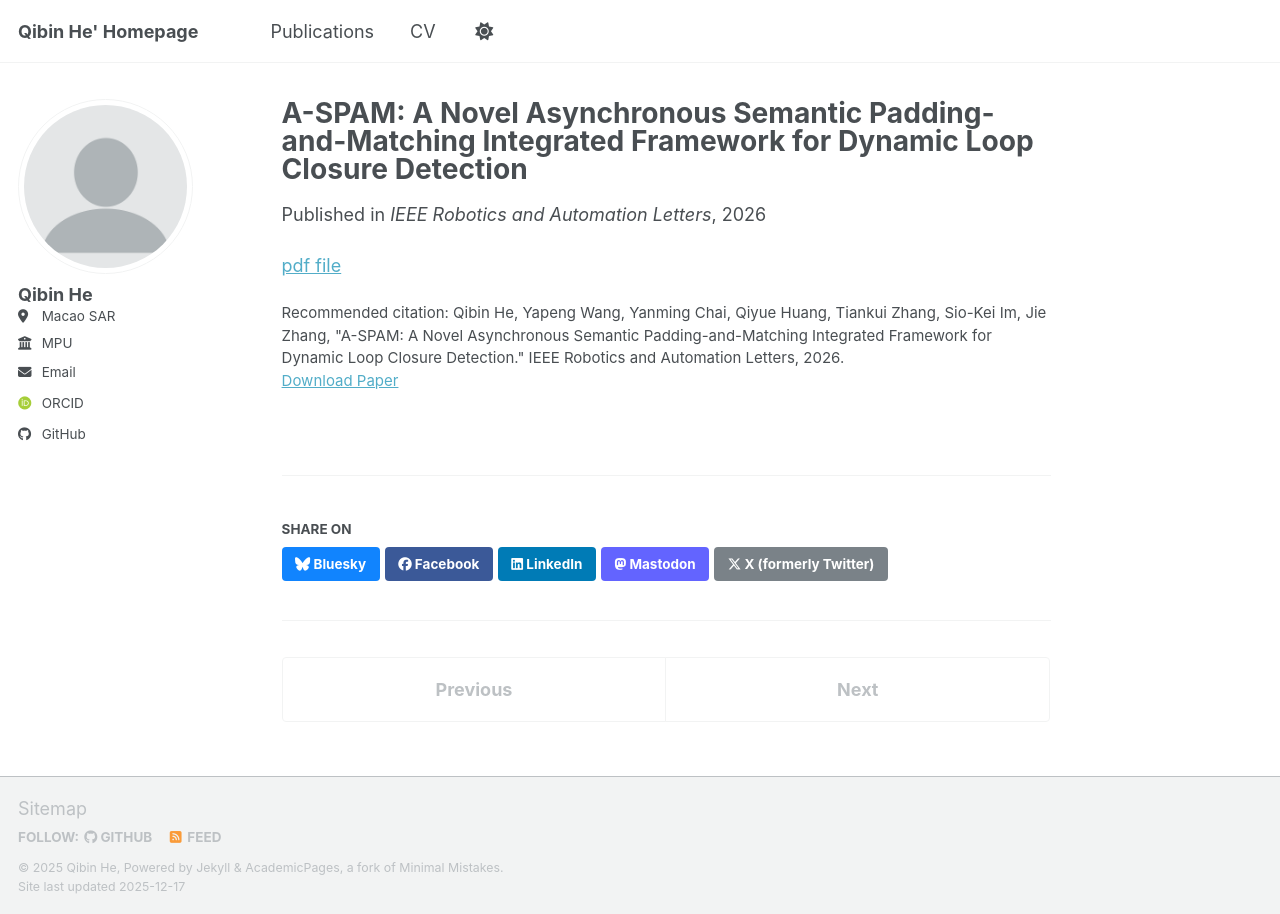
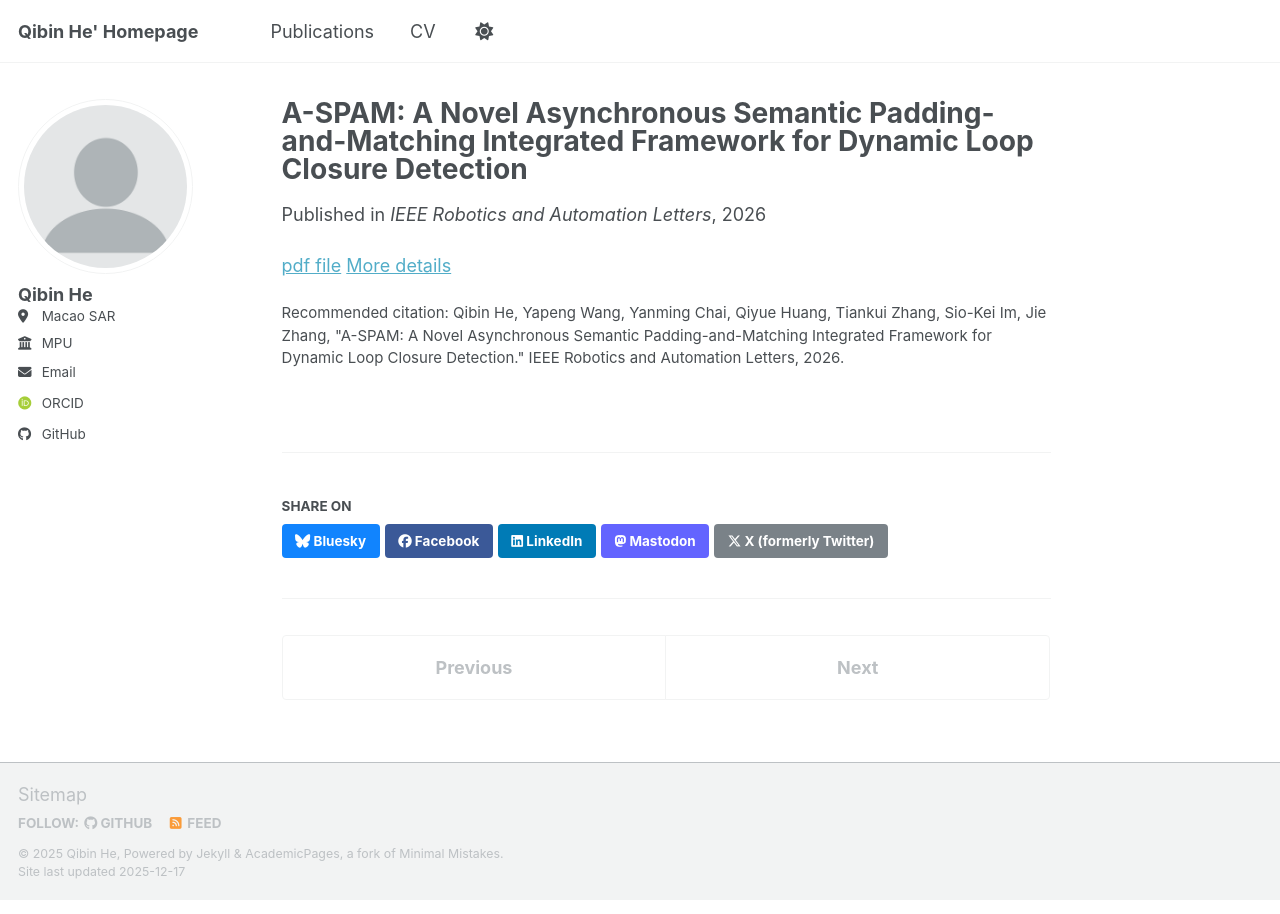
Before and after one commit to MECHA-HE/MECHA-HE.github.io, a Jekyll site: the page built from _publications/2026-01-01-A-SPAM-A-Novel-Asynchronous-Semantic-Padding-and-Matching-Integrated-Framework-for-Dynamic-Loop-Closure-Detection.md, in a window 1280 px wide. Built offline with Jekyll 4.4.1, drawn with Linux system fonts in a browser that asks for light colours; some web fonts are replaced; a script bundle is joined from its source files by our own code; library files that are not in the unit come from our copies.

Commit message:
Update 2026-01-01-A-SPAM-A-Novel-Asynchronous-Semantic-Padding-and-Matching-Integrated-Framework-for-Dynamic-Loop-Closure-Detection.md

```diff
--- a/_publications/2026-01-01-A-SPAM-A-Novel-Asynchronous-Semantic-Padding-and-Matching-Integrated-Framework-for-Dynamic-Loop-Closure-Detection.md
+++ b/_publications/2026-01-01-A-SPAM-A-Novel-Asynchronous-Semantic-Padding-and-Matching-Integrated-Framework-for-Dynamic-Loop-Closure-Detection.md
@@ -2,9 +2,8 @@
 title: "A-SPAM: A Novel Asynchronous Semantic Padding-and-Matching Integrated Framework for Dynamic Loop Closure Detection"
 collection: publications
 category: manuscripts
-paperurl: 'https://ieeexplore.ieee.org/document/11263859'
 date: 2026-01-01
 venue: 'IEEE Robotics and Automation Letters'
 citation: ' Qibin He,  Yapeng Wang,  Yanming Chai,  Qiyue Huang,  Tiankui Zhang,  Sio-Kei Im,  Jie Zhang, &quot;A-SPAM: A Novel Asynchronous Semantic Padding-and-Matching Integrated Framework for Dynamic Loop Closure Detection.&quot; IEEE Robotics and Automation Letters, 2026.'
 ---
-[pdf file](https://raw.githubusercontent.com/MECHA-HE/MECHA-HE.github.io/master/_publications/A_SPAM_pre.pdf)
+[pdf file](https://raw.githubusercontent.com/MECHA-HE/MECHA-HE.github.io/master/_publications/A_SPAM_pre.pdf) [More details]('https://ieeexplore.ieee.org/document/11263859')
```
